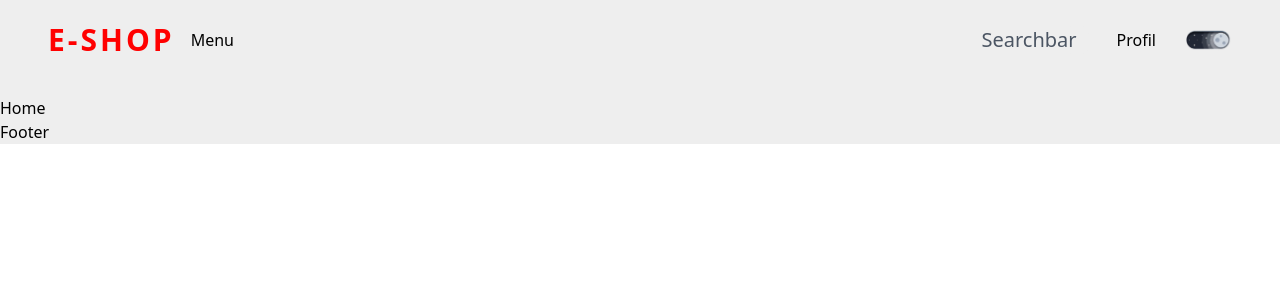
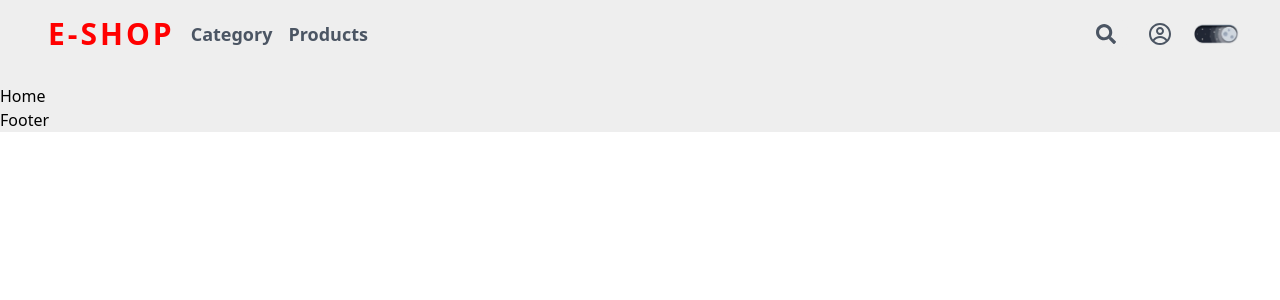
Before and after one commit to ThimotheeT/Eshop-front, a React (Vite) app in the folder E-shop/: page / in a window 1280 px wide. Shown: the top 300 px of the page. Built offline with nearby package versions, Linux system fonts and the light colour scheme.

Commit message:
navbar done

```diff
--- a/E-shop/package.json
+++ b/E-shop/package.json
@@ -11,7 +11,8 @@
   },
   "dependencies": {
     "react": "^18.3.1",
-    "react-dom": "^18.3.1"
+    "react-dom": "^18.3.1",
+    "react-icons": "^5.2.1"
   },
   "devDependencies": {
     "@types/react": "^18.3.3",
--- a/E-shop/src/components/composants/Navbar.jsx
+++ b/E-shop/src/components/composants/Navbar.jsx
@@ -12,8 +12,8 @@ const Navbar = () => {
     dark:text-brandWhite duration-200 relative z-40"
     >
       <div className="py-4 mb-4">
-        <div className="container flex justify-between items-center">
-          <div className="flex items-center gap-4">
+        <div className="container flex justify-between items-center gap-4">
+          <div className="flex items-center">
             <Logo />
             <Menu />
           </div>
--- a/E-shop/src/components/details/DarkMode.jsx
+++ b/E-shop/src/components/details/DarkMode.jsx
@@ -8,9 +8,7 @@ const DarkMode = () => {
     ? localStorage.getItem("theme"): "light");
 
     const element=document.documentElement;
-    //access to html
 
-    //set theme to localStorage and html element
     React.useEffect(() => {
         localStorage.setItem("theme", theme);
         if (theme == "dark"){
@@ -22,7 +20,7 @@ const DarkMode = () => {
         }
     })
 
-  return <div className="relative">
+  return <div className="relative left-2">
     <img
     onClick={() => setTheme(theme == "dark" ? "light" : "dark")}
     src={LightButton} alt=""
--- a/E-shop/src/components/details/Menu.jsx
+++ b/E-shop/src/components/details/Menu.jsx
@@ -2,7 +2,14 @@ import React from 'react'
 
 const Menu = () => {
   return (
-    <div>Menu</div>
+    <div>
+      <div className='relative sm:left-4 left-2 space-x-4'>
+        <a href="#" className='text-base sm:text-lg font-bold text-gray-600 dark:text-gray-400
+        hover:text-primary dark:hover:text-primary'>Category</a>
+        <a href="#" className='text-base sm:text-lg font-bold text-gray-600 dark:text-gray-400
+        hover:text-primary dark:hover:text-primary'>Products</a>
+      </div>
+    </div>
   )
 }
 
--- a/E-shop/src/components/details/Profil.jsx
+++ b/E-shop/src/components/details/Profil.jsx
@@ -1,7 +1,18 @@
 import React from "react";
+import { CgProfile } from "react-icons/cg";
 
 const Profil = () => {
-  return <div className="relative p-3">Profil</div>;
+  return (
+    <div className="relative group p-3">
+      <a href="#"
+        className="text-2xl text-gray-600 group-hover:text-primary
+  dark:text-gray-400 absolute top-1/2 -translate-y-1/2
+  left-1 duration-200"
+      >
+        <CgProfile />
+      </a>
+    </div>
+  );
 };
 
 export default Profil;
--- a/E-shop/src/components/details/Searchbar.jsx
+++ b/E-shop/src/components/details/Searchbar.jsx
@@ -1,4 +1,5 @@
 import React from 'react'
+import { FaSearch } from "react-icons/fa";
 
 const Searchbar = () => {
   return (
@@ -7,7 +8,7 @@ const Searchbar = () => {
               <p className="text-xl text-gray-600 group-hover:text-primary
                 dark:text-gray-400 absolute top-1/2 -translate-y-1/2
                 right-3 duration-200"
-              >Searchbar</p>
+              ><FaSearch /></p>
     </div>
   )
 }
```
Also changed, not shown: 1 other file (tests, documents, lock files or other folders).
